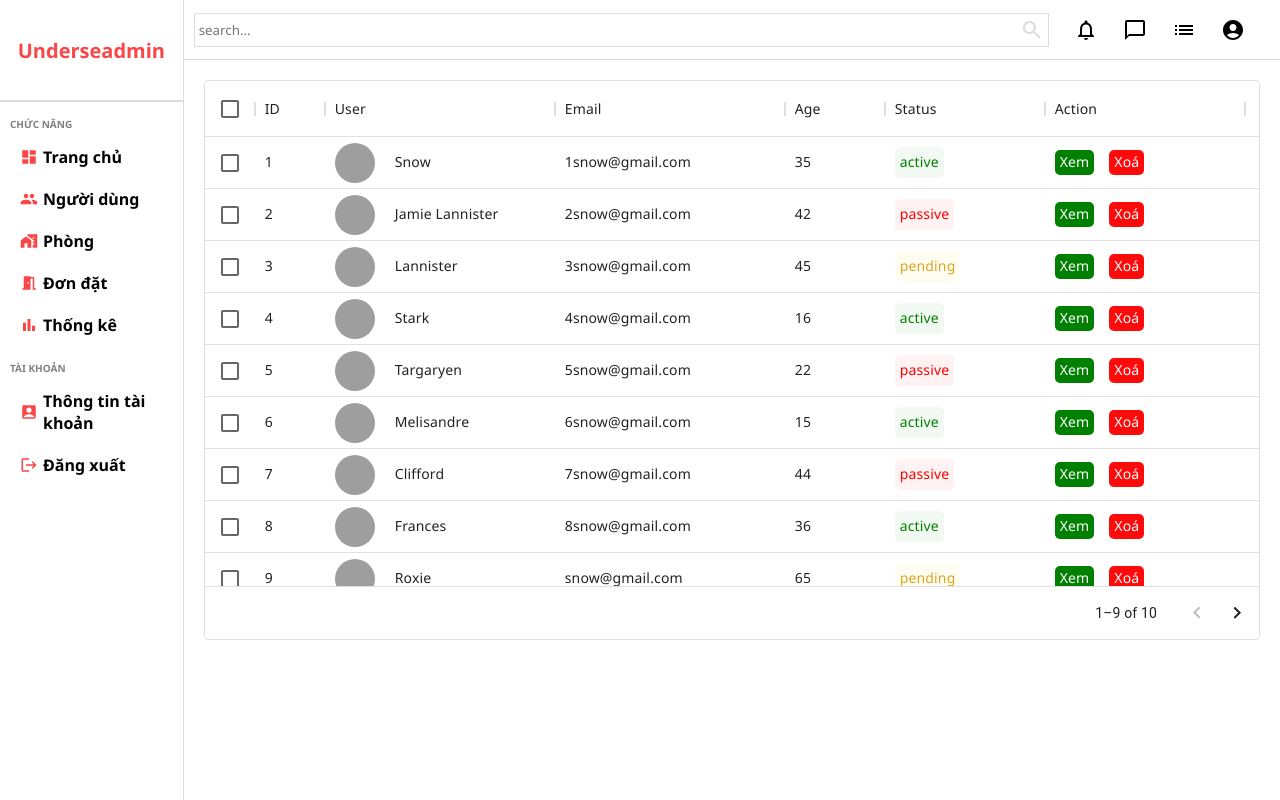
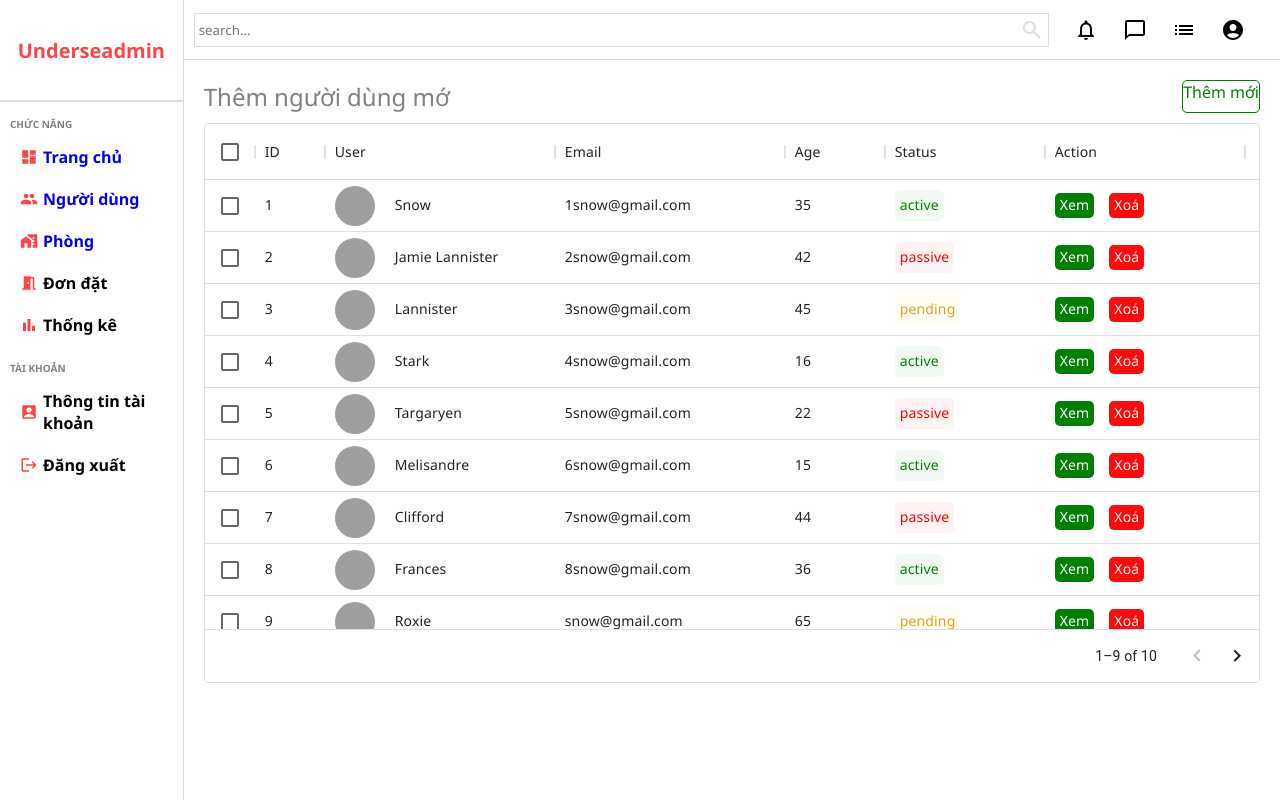
Before and after one commit to thanhtung4work/BookingReactApp, a React (Create React App) app in the folder booking-app/admin/: page /items in a window 1280 px wide. Built offline with nearby package versions, Linux system fonts and the light colour scheme; grey boxes are pictures that could not be loaded.

Commit message:
routes link

```diff
--- a/booking-app/admin/src/components/datatable/Datatable.jsx
+++ b/booking-app/admin/src/components/datatable/Datatable.jsx
@@ -2,6 +2,7 @@
 import { DataGrid } from "@mui/x-data-grid";
 import * as React from 'react';
 import { userColumns, userRows } from "../../datatablesource";
+import { Link } from "react-router-dom";
 const Datatable = () => {
   const actionColumn = [
     {
@@ -11,7 +12,9 @@
       renderCell: () => {
         return (
           <div className="cellAction">
-            <div className="viewButton">Xem</div>
+            <Link to="/users/test" style={{ textDecoration: "none" }}>
+              <div className="viewButton">Xem</div>
+            </Link>
             <div className="deleteButton">Xoá</div>
           </div>
         );
@@ -21,6 +24,12 @@
 
   return (
     <div className="datatable">
+      <div className="datatableTitle">
+        Thêm người dùng mớ
+        <Link to="/users/new" style={{ textDecoration: "none" }} className="link">
+          Thêm mới
+        </Link>
+      </div>
    <DataGrid
     rows={userRows}
     columns={userColumns.concat(actionColumn)}
--- a/booking-app/admin/src/components/datatable/datatable.scss
+++ b/booking-app/admin/src/components/datatable/datatable.scss
@@ -1,6 +1,25 @@
 .datatable{
     height: 600px;
     padding: 20px;
+
+    .datatableTitle{
+        width: 100%;
+        font-size: 24px;
+        color: gray;
+        margin-bottom: 10px;
+        display: flex;
+        justify-content: space-between;
+
+        .link{
+            text-decoration: none;
+            color: green;
+            font-size: 16px;
+            font-weight: 400;
+            border: 1px solid green;
+            border-radius: 5px;
+            cursor: pointer;
+        }
+    }
 
     .cellWithImg {
         display: flex;
--- a/booking-app/admin/src/components/sidebar/Sidebar.jsx
+++ b/booking-app/admin/src/components/sidebar/Sidebar.jsx
@@ -13,24 +13,35 @@
   return(
     <div className="sidebar">
       <div className="top">
+        <Link to="/" style={{ textDecoration: "none" }}>
           <span className="logo">Underseadmin</span>
+        </Link>
+
       </div>
       <hr />
       <div className="center">
         <ul>
           <p className="title">CHỨC NĂNG</p>
+          <Link to="/" style={{ textDecoration: "none" }}>
             <li>
               <DashboardIcon className='icon'/>
               <span>Trang chủ</span>
             </li>
+          </Link>
+
+          <Link to="/users" style={{ textDecoration: "none" }}>
             <li>
               <PeopleIcon  className='icon'/>
               <span>Người dùng</span>
             </li>
+          </Link>
+
+          <Link to="/items" style={{ textDecoration: "none" }}>
           <li>
             <MapsHomeWorkIcon  className='icon'/>
             <span>Phòng</span>
           </li>
+          </Link>
           <li>
             <MeetingRoomIcon  className='icon'/>
             <span>Đơn đặt</span>
```
Lines whose indentation alone changed are shown as unchanged.
